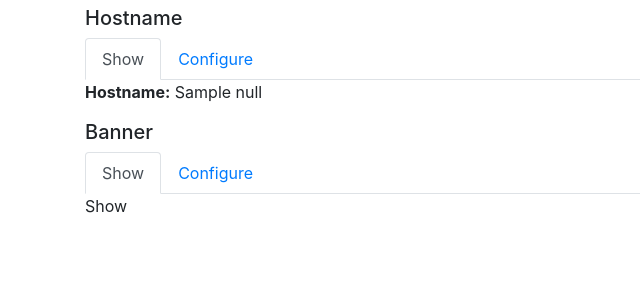
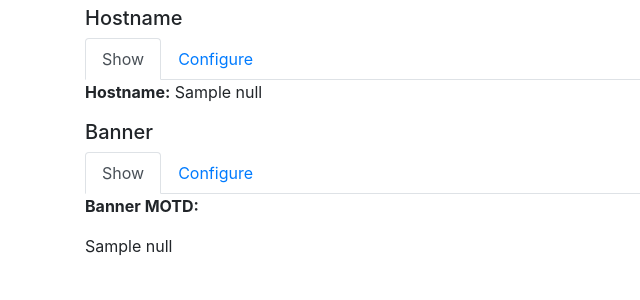
Before and after one commit to Brodur/Network-Automation-Project, a Django app: template templates/index.html in a window 1280 px wide. Shown: the part 146-446 px from the top of the page, without its empty margins (0-640 px from the left). Run offline with Django 3.2, Linux system fonts and the light colour scheme; the template is opened without the code that fills it: most values are stand-ins (such as "Sample title", 1, 10 or a date in 2020); some libraries are stand-ins or nearby versions.

Commit message:
banner show and config skeletons

```diff
--- a/templates/index.html
+++ b/templates/index.html
@@ -29,7 +29,7 @@
           <input type="text" class="form-control" id="hostname-hostname" placeholder="ex: BLDG1-F3-200-R2">
           <small id="hostnameHelp" class="form-text text-muted">Enter the new desired hostname.</small>
         </div>
-        <button type="submit" class="btn btn-primary">Submit</button>
+        <button type="submit" class="btn btn-primary">Update Hostname</button>
       </form>
     </div>
   </div>
@@ -49,8 +49,20 @@
   </ul>
   <div class="tab-content" id="bannerTabContent">
     <!-- Tab Contents -->
-    <div class="tab-pane fade show active" id="banner-show" role="tabpanel">Show</div>
-    <div class="tab-pane fade" id="banner-configure" role="tabpanel">Config</div>
+    <div class="tab-pane fade show active" id="banner-show" role="tabpanel">
+      <p><strong>Banner MOTD:</strong></p>
+      <p>{{ Null }}</p>
+    </div>
+    <div class="tab-pane fade" id="banner-configure" role="tabpanel">
+      <form action="/config/set-banner" method="post">
+        <div class="form-group">
+          <label for="banner-motd">Update Banner</label>
+          <textarea class="form-control" id="banner-motd" rows="3"></textarea>
+          <small id="bannerHelp" class="form-text text-muted">Enter the new desired message of the day banner.</small>
+        </div>
+        <button type="submit" class="btn btn-primary">Update Banner</button>
+      </form>
+    </div>
   </div>
 </div>
 <!-- End Banner -->
```
